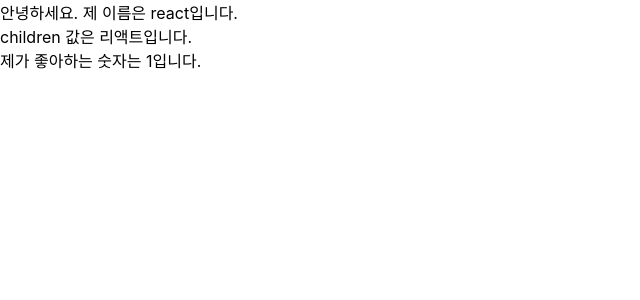
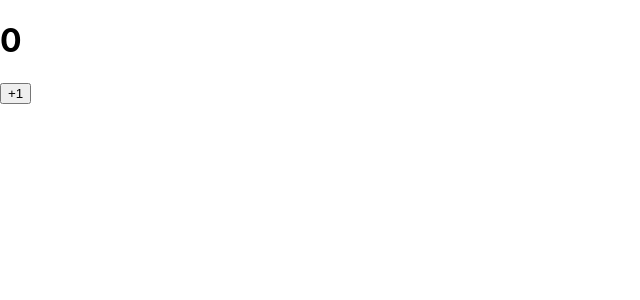
Before and after one commit to KyungOhKim/learning-react, a React (Create React App) app: page / in a window 1280 px wide. Shown: the top 300 px of the page, without its empty margins (0-640 px from the left). Built offline with nearby package versions, Linux system fonts and the light colour scheme.

Commit message:
3.4.1-2 클래스형 컴포넌트의 state

```diff
--- a/src/App.js
+++ b/src/App.js
@@ -1,12 +1,8 @@
 import React from "react";
-import MyComponent from "./MyComponent";
+import Counter from "./Counter";
 
 const App = () => {
-  return (
-    <MyComponent name="react" favoriteNumber={1}>
-      리액트
-    </MyComponent>
-  );
+  return <Counter />;
 };
 
 export default App;
--- a/src/MyComponent.js
+++ /dev/null
@@ -1,24 +0,0 @@
-import React, { Component } from "react";
-import PropTypes from "prop-types";
-
-class MyComponent extends Component {
-  static defaultProps = {
-    name: "기본 이름",
-  };
-  static propTypes = {
-    name: PropTypes.string,
-    favoriteNumber: PropTypes.number.isRequired,
-  };
-  render() {
-    const { name, favoriteNumber, children } = this.props;
-    return (
-      <div>
-        안녕하세요. 제 이름은 {name}입니다. <br />
-        children 값은 {children}입니다. <br />
-        제가 좋아하는 숫자는 {favoriteNumber}입니다.
-      </div>
-    );
-  }
-}
-
-export default MyComponent;
```
